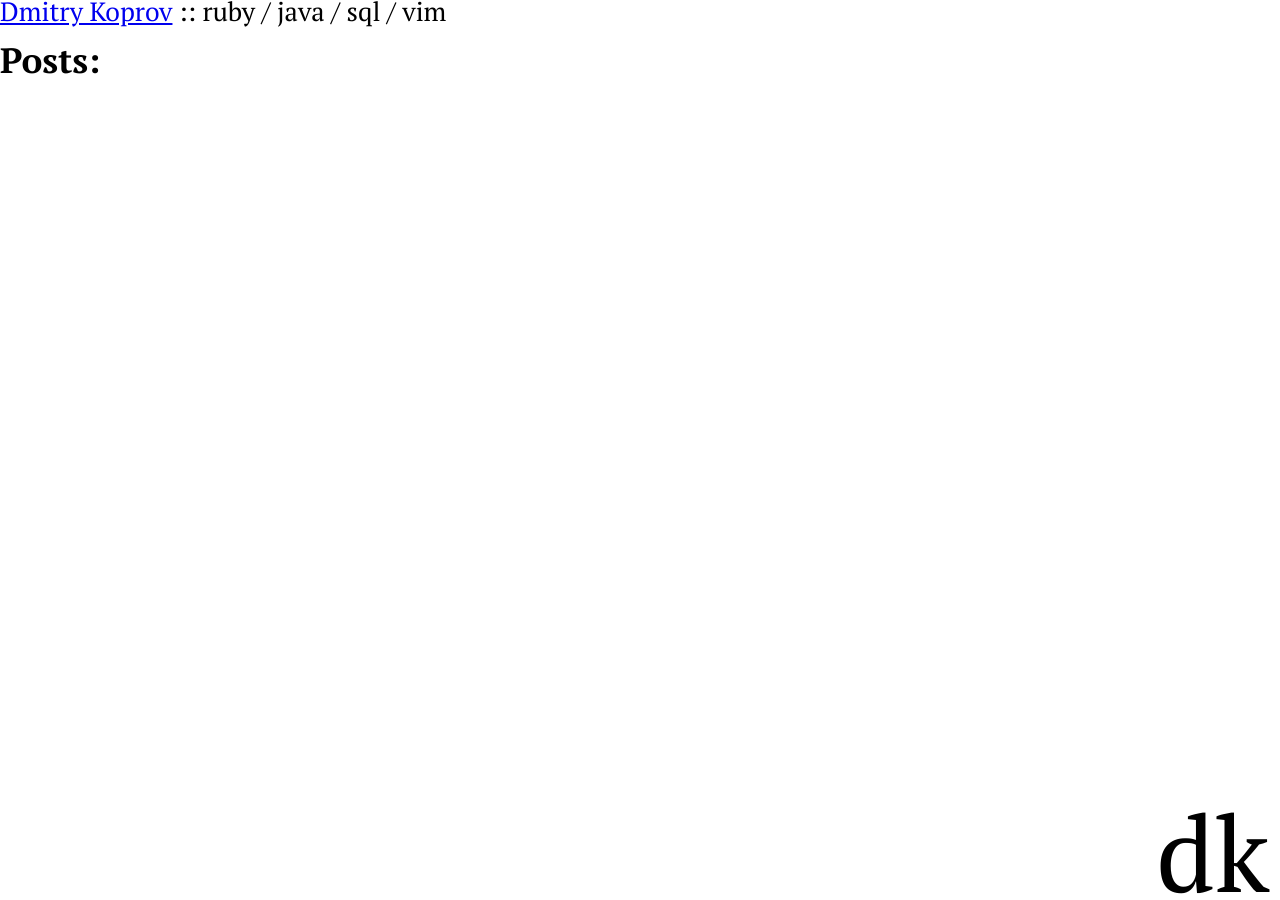
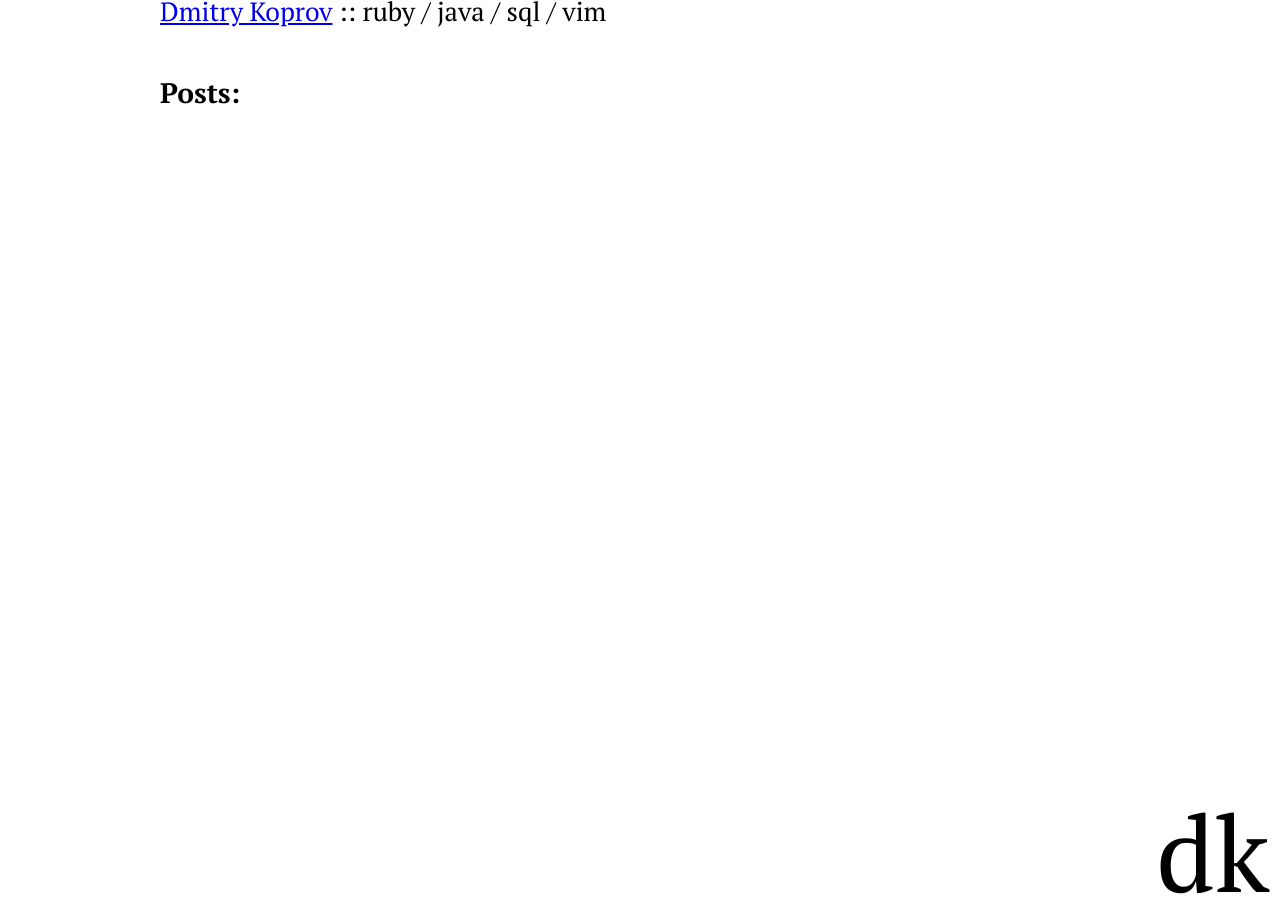
Before and after one commit to dkoprov/dkoprov.github.com, a Jekyll site: the page built from index.html, in a window 1280 px wide. Built offline with Jekyll 4.4.1, drawn with Linux system fonts in a browser that asks for light colours; nearby versions of some CDN libraries; library files that are not in the unit come from our copies; Markdown is read by kramdown in place of the engine named in the settings.

Commit message:
mixed up allll csss

```diff
--- a/_layouts/default.html
+++ b/_layouts/default.html
@@ -8,8 +8,8 @@
     <!-- syntax highlighting CSS -->
     <link rel="stylesheet" href="/css/syntax.css" type="text/css" />
 
+    <link href='/css/normalize.css' rel='stylesheet' type='text/css' media="screen, projection" >
     <link href='/css/main.css' rel='stylesheet' type='text/css' media="screen, projection" >
-    <link href='/css/normalize.css' rel='stylesheet' type='text/css' media="screen, projection" >
   </head>
   <body>
 
```
